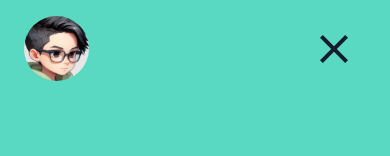
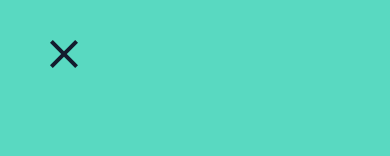
Before and after one commit to facumm1/personal-portfolio, a React (Vite) app: page / in a window 390 px wide. Both pictures are taken after a click on the button 56 px from the left and 62 px from the top of the page. Shown: the top 156 px of the page. Built offline with nearby package versions, Linux system fonts and the light colour scheme.

Commit message:
added hamburger icon instead of avatar

```diff
--- a/src/components/Header.tsx
+++ b/src/components/Header.tsx
@@ -1,8 +1,8 @@
 import {Avatar, Box, Button, useMediaQuery} from '@mui/material';
 import React from 'react';
+import {useTheme} from '@emotion/react';
 
-import distantAvatar from '../assets/distant.svg';
-import {useTheme} from '@emotion/react';
+import hamburger from '../assets/hamburger.svg';
 
 interface Props {
   handleMenu: (state: boolean) => void;
@@ -25,9 +25,9 @@ export const Header: React.FC<Props> = ({handleMenu}) => {
         onClick={() => handleMenu(true)}
         sx={{position: isDesktop ? 'static' : 'static', top: '5%'}}>
         <Avatar
-          alt="distant_avatar"
-          src={distantAvatar}
-          sx={{ml: 4, width: '65px', height: '65px'}}
+          alt="hamburger"
+          src={hamburger}
+          sx={{ml: 4, width: '45px', height: '45px'}}
         />
       </Button>
     </Box>
--- a/src/components/Menu.tsx
+++ b/src/components/Menu.tsx
@@ -19,9 +19,9 @@ import ListItemText from '@mui/material/ListItemText';
 import CloseOutlinedIcon from '@mui/icons-material/CloseOutlined';
 import GitHubIcon from '@mui/icons-material/GitHub';
 import LinkedInIcon from '@mui/icons-material/LinkedIn';
+import {useTheme} from '@emotion/react';
+
 import fiverLogo from '../assets/fiverr_blue.svg';
-import distantAvatar from '../assets/avatar.svg';
-import {useTheme} from '@emotion/react';
 
 type Props = {
   toggleMenu: boolean;
@@ -58,16 +58,12 @@ export const Menu: React.FC<Props> = ({
           <Box
             sx={{
               my: 2,
+              p: 1,
               /* mx: 4, */
               display: 'flex',
               justifyContent: 'space-between',
               alignItems: 'center',
             }}>
-            <Avatar
-              alt="distant_avatar"
-              src={distantAvatar}
-              sx={{/* ml: 1, */ width: '65px', height: '65px'}}
-            />
 
             <Button onClick={() => handleMenu(false)}>
               <CloseOutlinedIcon
```
Also changed, not shown: src/assets/hamburger.svg (added).
